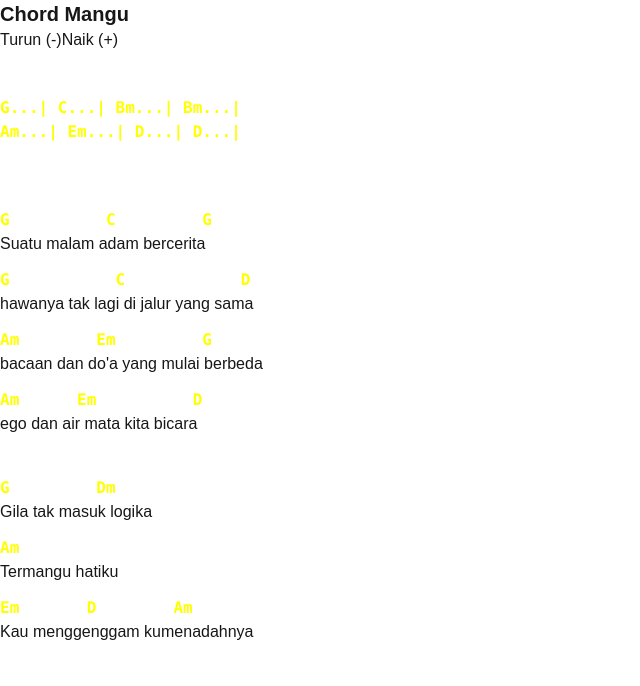
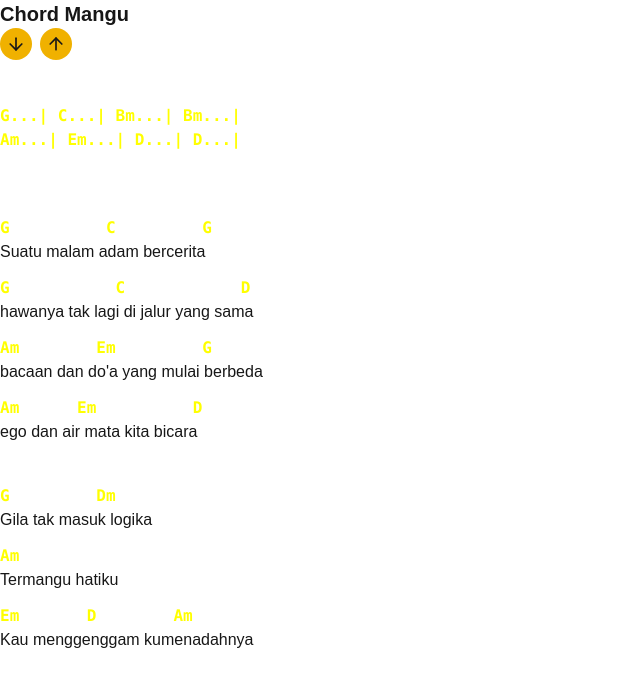
Before and after one commit to EmilFerdinanA/Chords-KITA, a Next.js app: page / in a window 1280 px wide. Shown: the top 686 px of the page, without its empty margins (0-640 px from the left). Built offline with nearby package versions, Linux system fonts and the light colour scheme.

Commit message:
add icon

```diff
--- a/components/TransposeButton.tsx
+++ b/components/TransposeButton.tsx
@@ -1,3 +1,5 @@
+import { ArrowDown, ArrowUp } from "lucide-react";
+
 interface IProps {
   setSemitone: React.Dispatch<React.SetStateAction<number>>;
 }
@@ -12,10 +14,21 @@ const TransposeButton: React.FC<IProps> = ({ setSemitone }) => {
   };
 
   return (
-    <>
-      <button onClick={handleDecrease}>Turun (-)</button>
-      <button onClick={handleIncrease}>Naik (+)</button>
-    </>
+    <div className="flex gap-2">
+      <button
+        className="bg-yellow-500 rounded-full h-8 w-8 flex items-center justify-center"
+        onClick={handleDecrease}
+      >
+        <ArrowDown size={20} />
+      </button>
+
+      <button
+        className="bg-yellow-500 rounded-full h-8 w-8 flex items-center justify-center"
+        onClick={handleIncrease}
+      >
+        <ArrowUp size={20} />
+      </button>
+    </div>
   );
 };
 
--- a/package.json
+++ b/package.json
@@ -9,6 +9,7 @@
     "lint": "next lint"
   },
   "dependencies": {
+    "lucide-react": "^0.536.0",
     "next": "15.4.5",
     "react": "19.1.0",
     "react-dom": "19.1.0"
```
Also changed, not shown: 1 other file (tests, documents, lock files or other folders).
